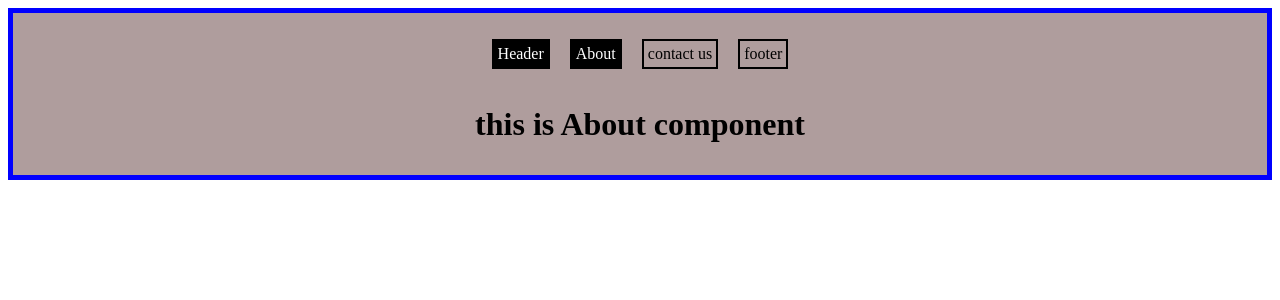
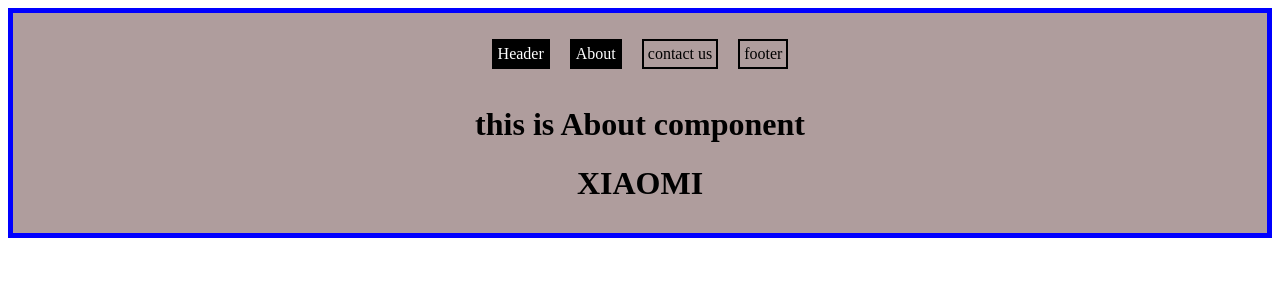
Before and after one commit to akhil-rajarao/AngularCore, an Angular app: page /about in a window 1280 px wide. Shown: the top 300 px of the page. Built offline with nearby package versions, Linux system fonts and the light colour scheme.

Commit message:
services crested and data shared to unrelated componenets using services and data modified and reflected in all components

```diff
--- a/src/app/about/about.component.html
+++ b/src/app/about/about.component.html
@@ -1 +1,2 @@
 <h1>this is About component</h1>
+<h1>{{newMobiles}}</h1>
--- a/src/app/about/about.component.ts
+++ b/src/app/about/about.component.ts
@@ -1,4 +1,5 @@
 import { Component } from '@angular/core';
+import { TestServiceService } from '../test-service.service';
 
 @Component({
   selector: 'app-about',
@@ -6,5 +7,6 @@
   styleUrl: './about.component.css'
 })
 export class AboutComponent {
-
+  constructor(private newts:TestServiceService){}
+  newMobiles = this.newts.mobileName
 }
--- a/src/app/app.module.ts
+++ b/src/app/app.module.ts
@@ -15,6 +15,8 @@
 import { AboutComponent } from './about/about.component';
 import { ContactUsComponent } from './contact-us/contact-us.component';
 import { RouterModule, Routes } from '@angular/router';
+import { TestServiceService } from './test-service.service';
+
 const customRoutes: Routes = [
   {
     path: '',
@@ -53,7 +55,7 @@
     CommonModule,
     RouterModule.forRoot(customRoutes),
   ],
-  providers: [provideClientHydration()],
+  providers: [provideClientHydration(),TestServiceService],
   bootstrap: [AppComponent],
 })
 export class AppModule {}
--- a/src/app/header/header.component.html
+++ b/src/app/header/header.component.html
@@ -1,4 +1,5 @@
 <h1>This is Header Component</h1>
+<h1>{{ts.mobileName}}</h1><button on-click="changeName()">change</button>
 
 <!-- <h1>{{ childTitle }}</h1>
 <button on-click="passToParent()">update</button>
--- a/src/app/header/header.component.ts
+++ b/src/app/header/header.component.ts
@@ -1,3 +1,4 @@
+import { TestServiceService } from './../test-service.service';
 import { Component, EventEmitter, Input, Output } from '@angular/core';
 import { emit } from 'process';
 
@@ -7,14 +8,19 @@
   styleUrl: './header.component.css',
 })
 export class HeaderComponent {
+  constructor(public ts: TestServiceService) {}
+  mobiles = this.ts.mobileName;
+  changeName = () => {
+    this.ts.mobileName = 'Upgraded to Apple';
+  };
   @Input() place: any;
   area = 'chittoor';
-  places:any = "rayalaseema"
+  places: any = 'rayalaseema';
   changevillagename = (e: any) => {
     this.area = e.target.value;
   };
   buttonclick = () => {
-    return this.area = 'penumuru';
+    return (this.area = 'penumuru');
   };
   @Input() childTitle: any;
 
--- /dev/null
+++ b/src/app/test-service.service.ts
@@ -0,0 +1,10 @@
+import { Injectable } from '@angular/core';
+
+@Injectable({
+  providedIn: 'root'
+})
+export class TestServiceService {
+
+  constructor() { }
+  mobileName = "XIAOMI"
+}
```
Also changed, not shown: 1 other file (tests, documents, lock files or other folders).
